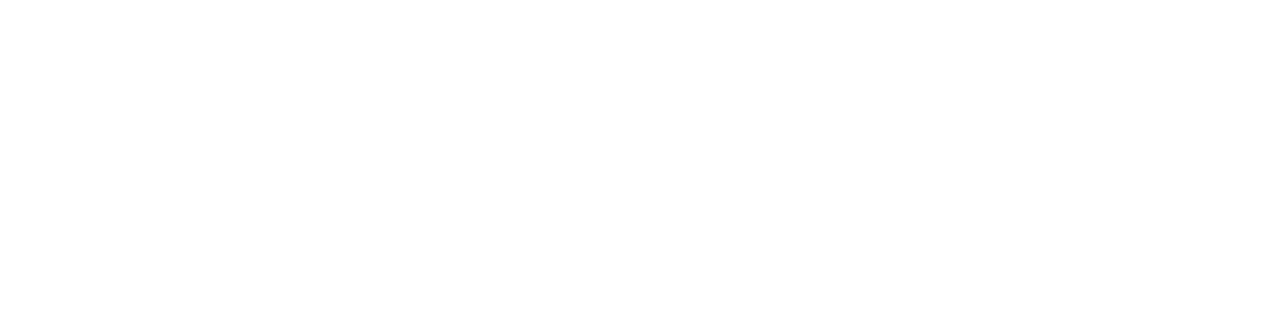
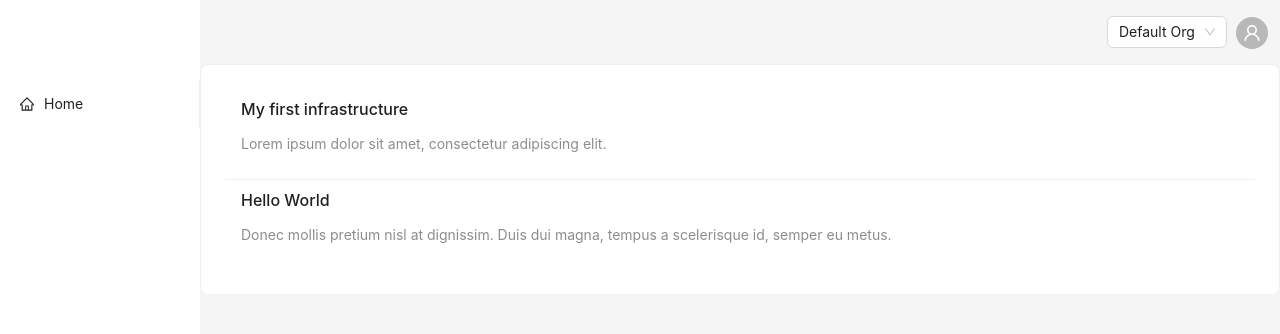
Before and after one commit to specfy/specfy, a React (Vite) app in the folder pkgs/app/: page / in a window 1280 px wide. Shown: the top 334 px of the page. Built offline with nearby package versions, Linux system fonts and the light colour scheme.

Commit message:
List projects and header

```diff
--- a/pkgs/app/package.json
+++ b/pkgs/app/package.json
@@ -9,7 +9,6 @@
     "preview": "vite preview"
   },
   "dependencies": {
-    "antd": "^5.1.3",
     "react": "18.2.0",
     "react-dom": "18.2.0"
   },
@@ -17,6 +16,8 @@
     "@types/react": "18.0.26",
     "@types/react-dom": "18.0.9",
     "@vitejs/plugin-react-swc": "3.0.0",
+    "antd": "5.1.3",
+    "react-use": "17.4.0",
     "sass": "1.57.1",
     "typescript": "4.9.3",
     "vite": "4.0.0"
--- /dev/null
+++ b/pkgs/app/src/components/ListProjects/index.tsx
@@ -0,0 +1,56 @@
+import { List, Skeleton } from 'antd';
+import { useState } from 'react';
+import { useMount } from 'react-use';
+
+interface Project {
+  id: string;
+  name: string;
+  description: string;
+}
+const tmpList: Project[] = [
+  {
+    id: 'my-first-infra',
+    name: 'My first infrastructure',
+    description: 'Lorem ipsum dolor sit amet, consectetur adipiscing elit.',
+  },
+  {
+    id: 'hello-world',
+    name: 'Hello World',
+    description:
+      'Donec mollis pretium nisl at dignissim. Duis dui magna, tempus a scelerisque id, semper eu metus.',
+  },
+];
+
+export const ListProjects: React.FC = () => {
+  const [initLoading, setInitLoading] = useState(true);
+  const [list, setList] = useState<Project[]>([]);
+
+  useMount(() => {
+    setTimeout(() => {
+      setInitLoading(false);
+      setList(tmpList);
+    }, 1000);
+  });
+
+  return (
+    <div>
+      <List
+        className="demo-loadmore-list"
+        loading={initLoading}
+        dataSource={list}
+        itemLayout="vertical"
+        size="small"
+        renderItem={(item) => (
+          <List.Item key={item.name}>
+            <Skeleton title={false} loading={false} active>
+              <List.Item.Meta
+                title={<a href={`/p/${item.id}`}>{item.name}</a>}
+                description={item.description}
+              />
+            </Skeleton>
+          </List.Item>
+        )}
+      />
+    </div>
+  );
+};
--- /dev/null
+++ b/pkgs/app/src/views/App/index.module.scss
@@ -0,0 +1,17 @@
+.app {
+  height: 100vh;
+  width: 100vw;
+}
+
+.logo {
+  height: 80px;
+}
+
+.header {
+  padding: 0 8px !important;
+  background: transparent !important;
+  display: grid !important;
+  grid-template-columns: 130px 40px;
+  justify-items: center;
+  justify-content: end;
+}
--- a/pkgs/app/src/views/App/index.tsx
+++ b/pkgs/app/src/views/App/index.tsx
@@ -1,5 +1,52 @@
-function App() {
-  return <div></div>;
-}
+import { HomeOutlined, UserOutlined } from '@ant-design/icons';
+import { Avatar, Col, Layout, Menu, MenuProps, Row, Select } from 'antd';
+import React from 'react';
+
+import cls from './index.module.scss';
+import { Home } from '../Home';
+
+const { Header, Sider, Content } = Layout;
+
+const menuItems: MenuProps['items'] = [
+  {
+    key: 'home',
+    icon: React.createElement(HomeOutlined),
+    label: <a href="/">Home</a>,
+  },
+];
+
+const App: React.FC = () => {
+  return (
+    <Layout className={cls.app}>
+      <Sider theme="light">
+        <div className={cls.logo}></div>
+        <Menu items={menuItems}></Menu>
+      </Sider>
+      <Layout>
+        <Header className={cls.header}>
+          <div>
+            <Select
+              defaultValue="Default Org"
+              style={{ width: 120 }}
+              size="middle"
+              options={[
+                {
+                  value: 'default',
+                  label: 'Default Org',
+                },
+              ]}
+            />
+          </div>
+          <div>
+            <Avatar size="default" icon={<UserOutlined />} />
+          </div>
+        </Header>
+        <Content>
+          <Home></Home>
+        </Content>
+      </Layout>
+    </Layout>
+  );
+};
 
 export default App;
--- /dev/null
+++ b/pkgs/app/src/views/Home/index.tsx
@@ -0,0 +1,10 @@
+import { Card } from 'antd';
+import { ListProjects } from '../../components/ListProjects';
+
+export const Home: React.FC = () => {
+  return (
+    <Card>
+      <ListProjects></ListProjects>
+    </Card>
+  );
+};
```
Also changed, not shown: 1 other file (tests, documents, lock files or other folders).
